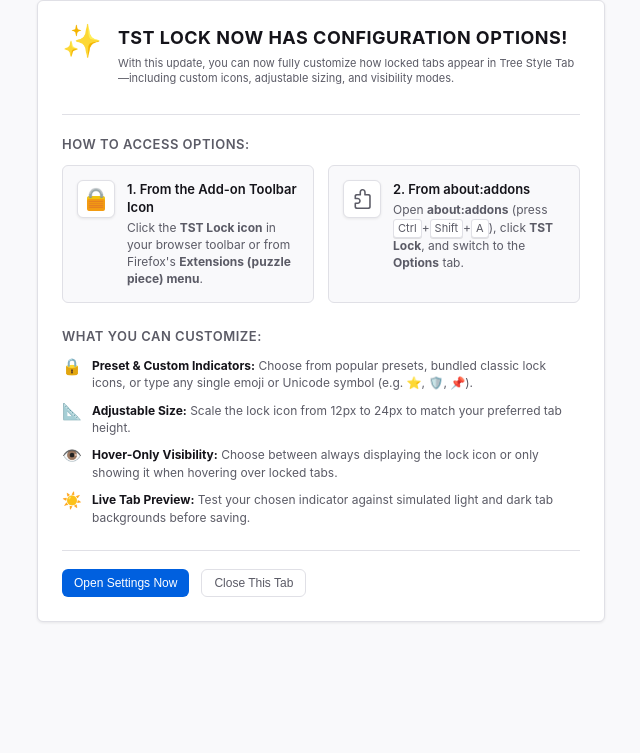
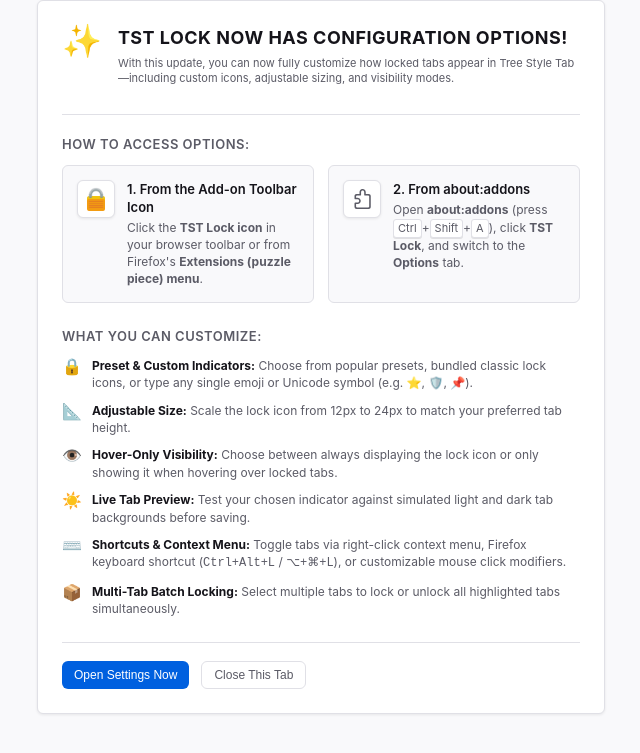
Before and after one commit to irvinm/TST-Lock, a browser extension: page options/update.html in a window 1280 px wide. Shown: the part 97-850 px from the top of the page, without its empty margins (319-959 px from the left). Before the commit the page ends 800 px from the top, so only its background shows below. Drawn offline with Linux system fonts and the light colour scheme.

Commit message:
docs(release): finalize v1.2.0 changelog, update notice, and upgrade tests
Finalize release documentation and upgrade testing for the v1.2.0
release. Sets the release date to October 27, 2026 in README.md, adds
release notes highlighting the one-time update notice and Firefox 115+
baseline, and ensures update.html advertises the new shortcuts and batch
locking features.

Additionally, introduces dedicated unit test coverage verifying that
upgrading from legacy versions with empty storage reliably triggers the
update announcement tab exactly once.

Summary of Changes:
- README.md:
  - Update v1.2.0 release date to October 27, 2026.
  - Add release notes for Update Welcome Notice and Platform Baseline.
- options/update.html:
  - Add feature summary bullets for Shortcuts, Context Menu, and
    Multi-Tab Batch Locking.
- tests/background.test.js:
  - Add unit test verifying update tab creation on upgrade from legacy
    versions with uninitialized storage (e.g., v1.1.7).

Details:
- All 39 unit tests passing.

```diff
--- a/options/update.html
+++ b/options/update.html
@@ -97,6 +97,18 @@
               <strong>Live Tab Preview:</strong> Test your chosen indicator against simulated light and dark tab backgrounds before saving.
             </div>
           </li>
+          <li>
+            <span class="feature-bullet" aria-hidden="true">⌨️</span>
+            <div>
+              <strong>Shortcuts &amp; Context Menu:</strong> Toggle tabs via right-click context menu, Firefox keyboard shortcut (<kbd>Ctrl+Alt+L</kbd> / <kbd>⌥+⌘+L</kbd>), or customizable mouse click modifiers.
+            </div>
+          </li>
+          <li>
+            <span class="feature-bullet" aria-hidden="true">📦</span>
+            <div>
+              <strong>Multi-Tab Batch Locking:</strong> Select multiple tabs to lock or unlock all highlighted tabs simultaneously.
+            </div>
+          </li>
         </ul>
       </div>
 
```
Also changed, not shown: tests/background.test.js (+20 -0 lines), README.md.
